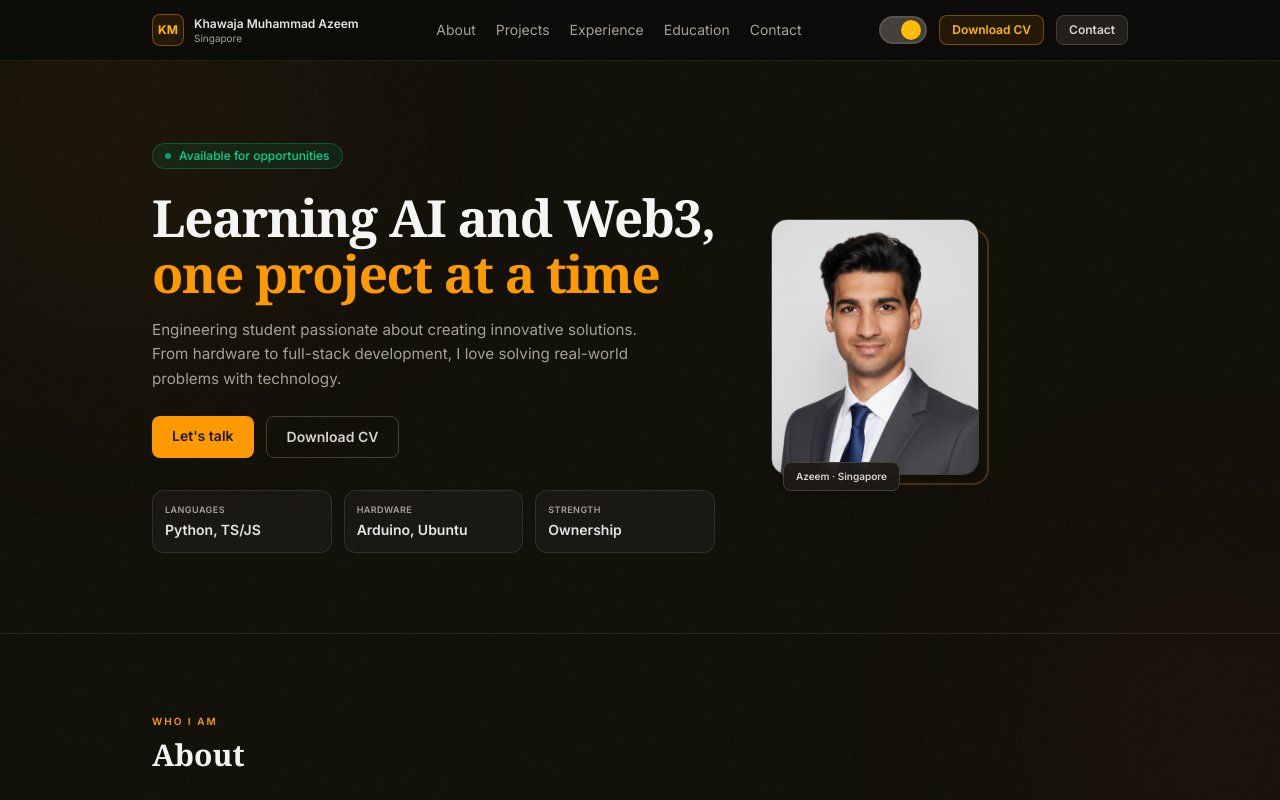
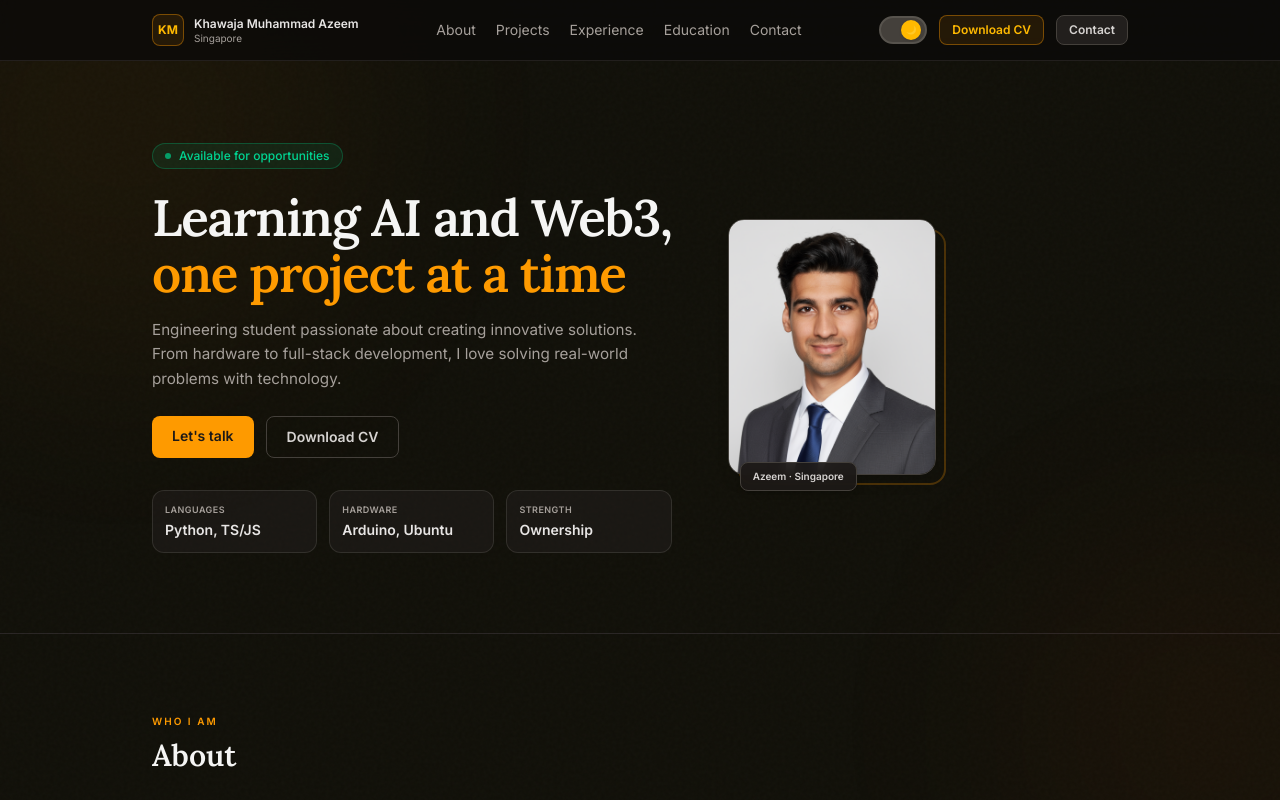
Before and after one commit to Khawaja-Muhammad-Azeem/My-Portfolio-Website, a Next.js app: page / in a window 1280 px wide. Shown: the top 800 px of the page. Built offline with nearby package versions, Linux system fonts and the light colour scheme.

Commit message:
portfolio upgrade

```diff
--- a/app/globals.css
+++ b/app/globals.css
@@ -4,10 +4,11 @@
    set in next.config.js (or middleware.ts), not in CSS.
    ============================================================= */
 
+/* ── Google Fonts MUST be first — CSS spec requires all @imports
+      to precede any other rules (except @charset / @layer) ── */
+@import url('https://fonts.googleapis.com/css2?family=Lora:ital,wght@0,400;0,500;0,600;0,700;1,400;1,500&family=DM+Sans:ital,opsz,wght@0,9..40,300;0,9..40,400;0,9..40,500;0,9..40,600;1,9..40,400&display=swap');
+
 @import "tailwindcss";
-
-/* ── Google Fonts: editorial serif + clean sans ── */
-@import url('https://fonts.googleapis.com/css2?family=Lora:ital,wght@0,400;0,500;0,600;0,700;1,400;1,500&family=DM+Sans:ital,opsz,wght@0,9..40,300;0,9..40,400;0,9..40,500;0,9..40,600;1,9..40,400&display=swap');
 
 :root {
   --background: #FAF9F6;
```
